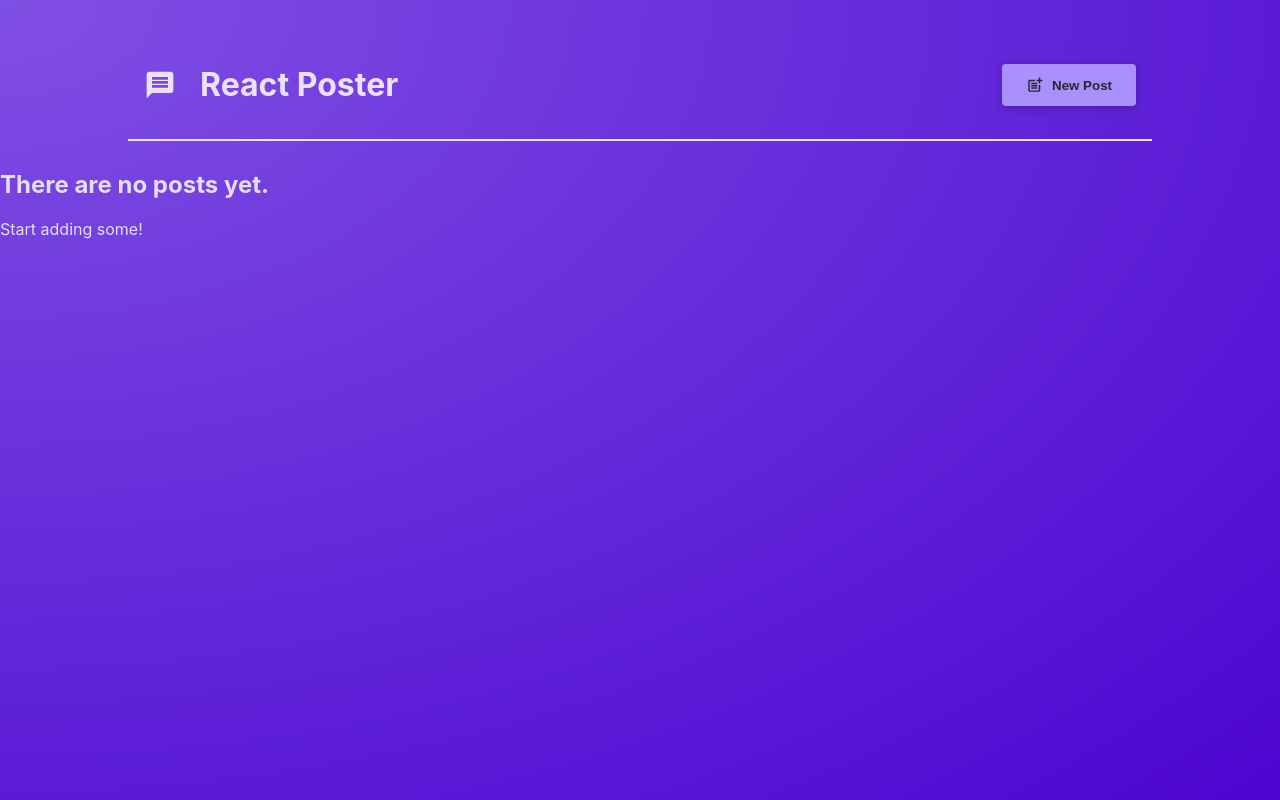
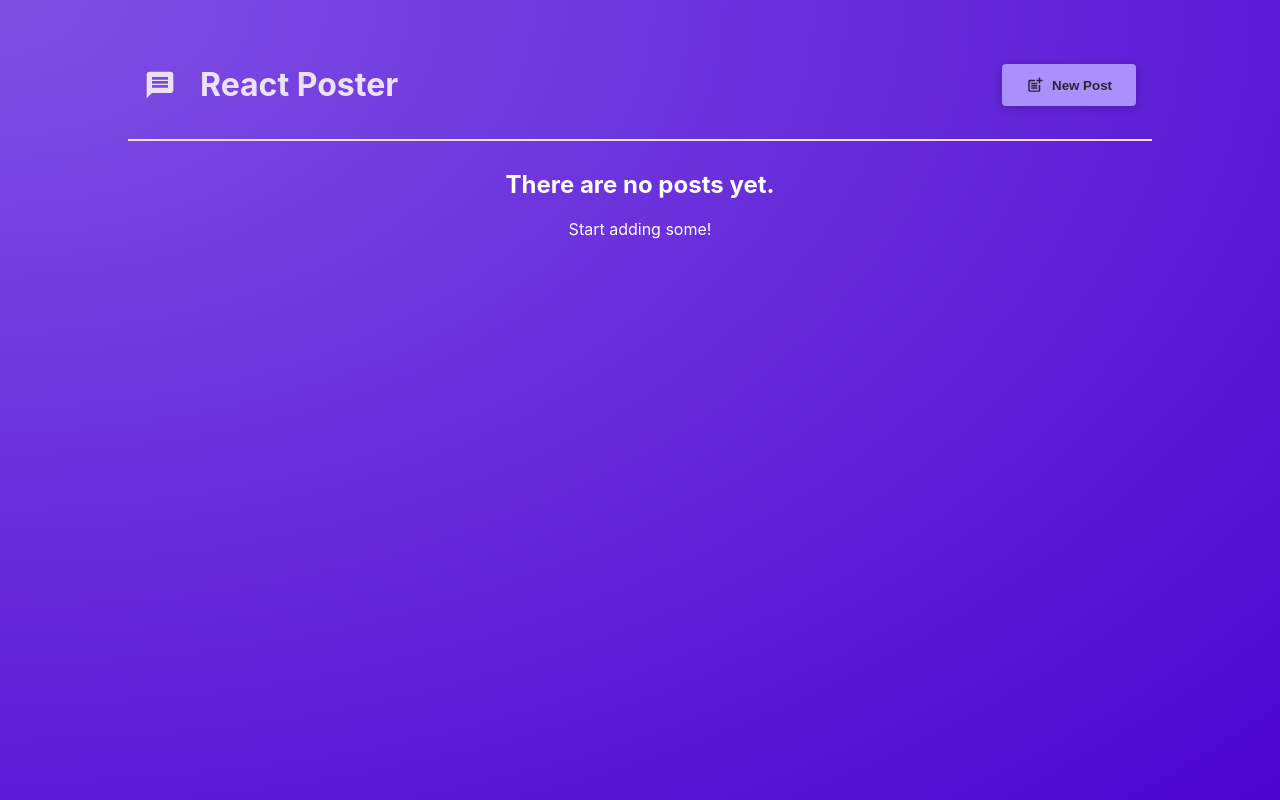
Before and after one commit to HrsHristov/poster-app, a React (Vite) app: page / in a window 1280 px wide. Built offline with nearby package versions, Linux system fonts and the light colour scheme.

Commit message:
Fix style typo

```diff
--- a/src/components/PostsList.jsx
+++ b/src/components/PostsList.jsx
@@ -34,7 +34,7 @@ const PostsList = ({ isPosting, onStopPosting }) => {
                 </ul>
             )}
             {posts.length === 0 && (
-                <div stlye={{ textAlign: "center", color: "white" }}>
+                <div style={{ textAlign: "center", color: "white" }}>
                     <h2>There are no posts yet.</h2>
                     <p>Start adding some!</p>
                 </div>
```
